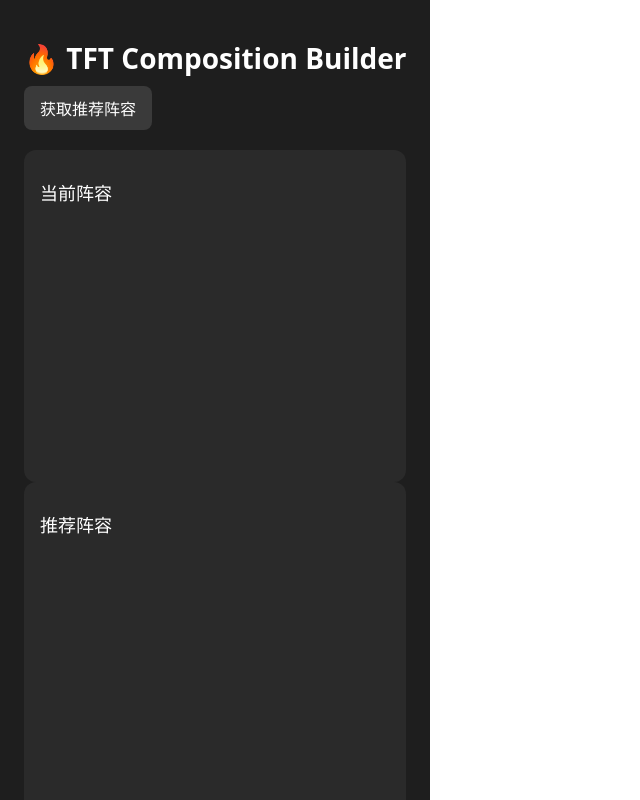
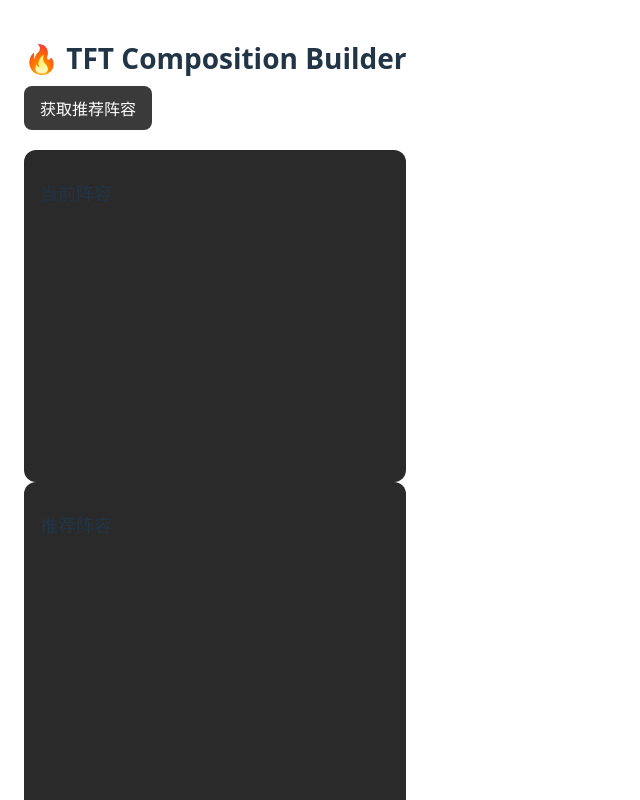
Before and after one commit to chenyiweifu108/TFTalent, a React app in the folder frontend/: page / in a window 1280 px wide. Shown: the top 800 px of the page, without its empty margins (0-640 px from the left). Built offline with nearby package versions, Linux system fonts and the light colour scheme; the HTML template or start-up script is replaced by a standard one.

Commit message:
Update App.css

```diff
--- a/frontend/src/App.css
+++ b/frontend/src/App.css
@@ -1,11 +1,10 @@
 /* ===== 全局 ===== */
 .app {
-  min-height: 100vh;
-  background: #1e1e1e;
-  color: white;
+  max-width: 1400px;
+  margin: 0 auto;
   padding: 24px;
-  box-sizing: border-box;
 }
+
 
 /* 标题 */
 .title {
```
